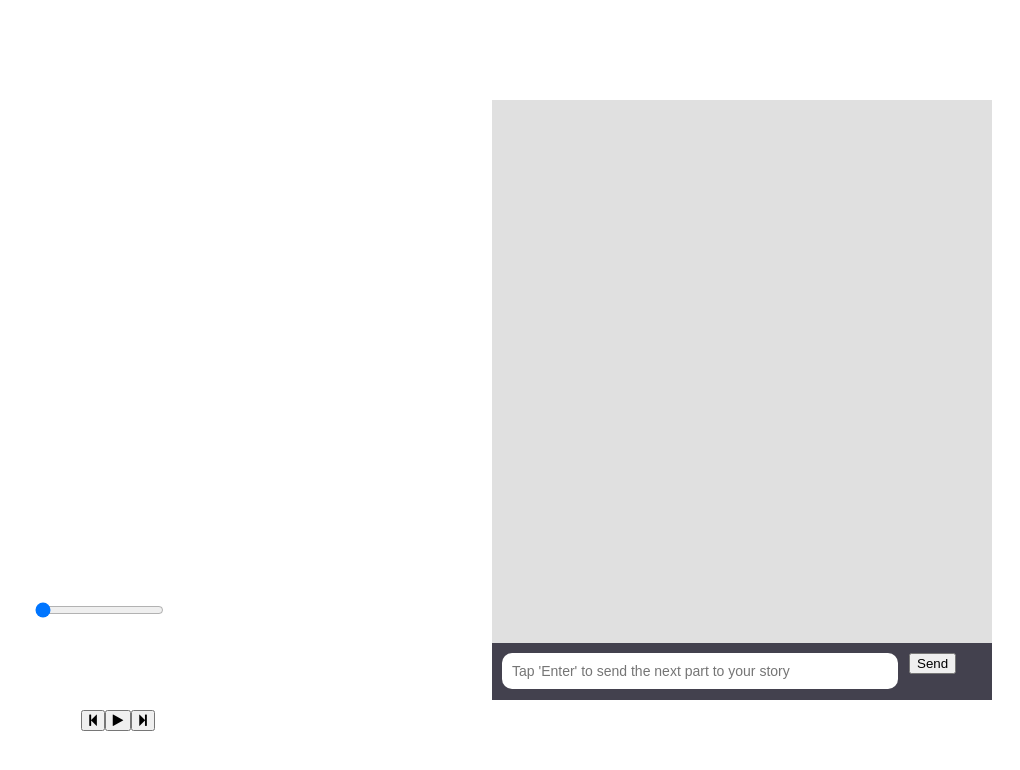
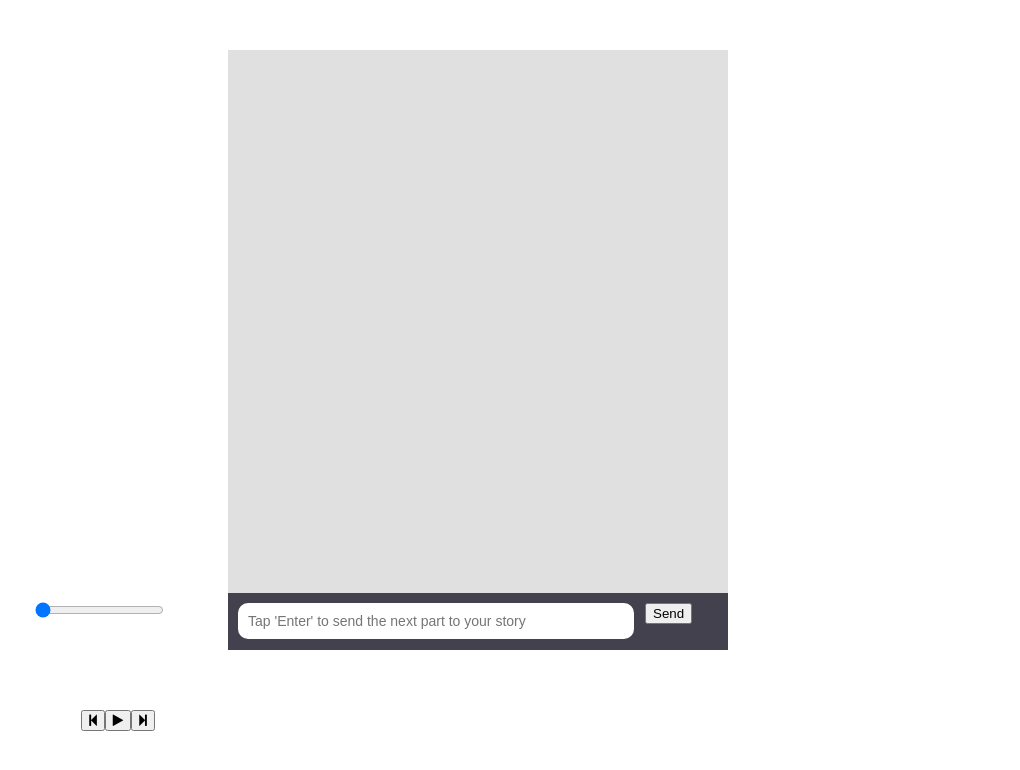
Before and after one commit to jtan334/Hack-Western-2022, a Flask app: page /main.html in a window 1320 px wide. Shown: the top 770 px of the page, without its empty margins (300-1320 px from the left). Run offline with Flask 2, Linux system fonts and the light colour scheme; data that the repository does not hold is empty; some libraries are stand-ins or nearby versions.

Commit message:
centered

```diff
--- a/static/mainstyles.css
+++ b/static/mainstyles.css
@@ -14,14 +14,14 @@
 }
 
 .full-chat-block {
-    width: 500px;
-    height: 600px;
+    width: 800px;
+    height: 700px;
     background: white;
     text-align: center;
     overflow: auto;
     scrollbar-width: none;
     top: 50%;
-    left: 60%;
+    left: 40%;
     position: absolute;
     -ms-transform: translateY(-50%);
     transform: translateY(-50%);
@@ -41,7 +41,7 @@
 }
 
 .chat-container {
-    max-height: 500px;
+    max-height: 800px;
     width: 100%;
     position: absolute;
     bottom: 0;
```
